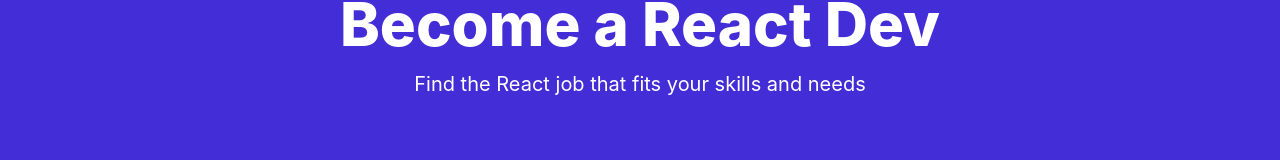
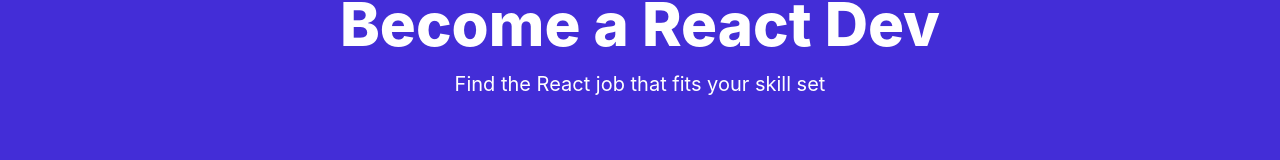
Before and after one commit to michaelmansy/Job-lister, a React (Vite) app in the folder job-lister/: page / in a window 1280 px wide. Shown: the part 167-327 px from the top of the page. Built offline with nearby package versions, Linux system fonts and the light colour scheme.

Commit message:
Added props in Hero component

```diff
--- a/job-lister/src/components/Hero.jsx
+++ b/job-lister/src/components/Hero.jsx
@@ -1,4 +1,4 @@
-export default function Hero(){
+export default function Hero({title="Become a React Dev", subtitle="Find the React job that fits your skill set"}){
 
 
     return(
@@ -11,10 +11,10 @@
                     <h1
                         className="text-4xl font-extrabold text-white sm:text-5xl md:text-6xl"
                     >
-                        Become a React Dev
+                        {title}
                     </h1>
                     <p className="my-4 text-xl text-white">
-                        Find the React job that fits your skills and needs
+                        {subtitle}
                     </p>
                     </div>
                 </div>
```
Also changed, not shown: job-lister/src/App.jsx (line endings or trailing spaces).
